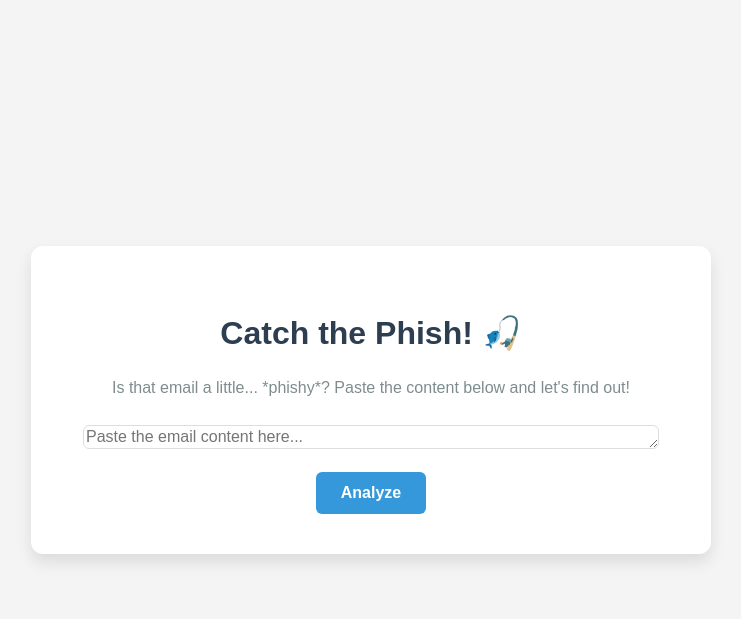
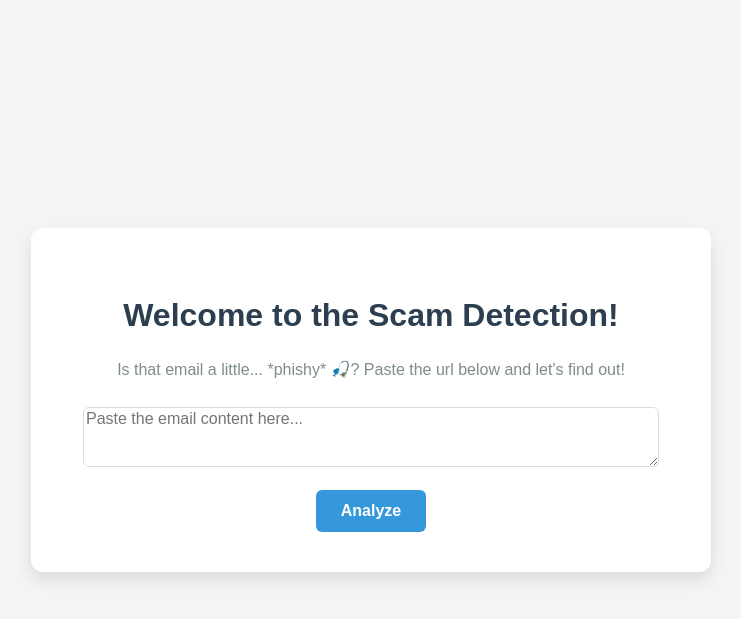
Before and after one commit to Appyouz/scam-detection, a Django app: page / in a window 1280 px wide. Shown: the top 619 px of the page, without its empty margins (269-1010 px from the left). Run offline with Django 5.2, Linux system fonts and the light colour scheme.

Commit message:
refactor: textarea row size and welcome message

```diff
--- a/ml_model/templates/ml_model/index.html
+++ b/ml_model/templates/ml_model/index.html
@@ -10,14 +10,11 @@
 
 <body>
   <div class="container">
-    <!-- <h1>Catch The Phish</h1><br> -->
-    <!-- <p>Enter email content below to check if it's a scam</p> -->
-    <!---->
-    <h1>Catch the Phish! 🎣</h1>
-    <p>Is that email a little... *phishy*? Paste the content below and let's find out! </p>
+    <h1>Welcome to the Scam Detection! </h1>
+    <p>Is that email a little... *phishy* 🎣? Paste the url below and let's find out! </p>
     <form id="phishing-form" method="POST">
       {% csrf_token %}
-      <textarea id="email-text" name="email-text" rows="1" cols="50" placeholder="Paste the email content here..."></textarea>
+      <textarea id="email-text" name="email-text" rows="3" cols="50" placeholder="Paste the email content here..."></textarea>
       <button type="submit">Analyze</button>
       </form>
   </div>
```
